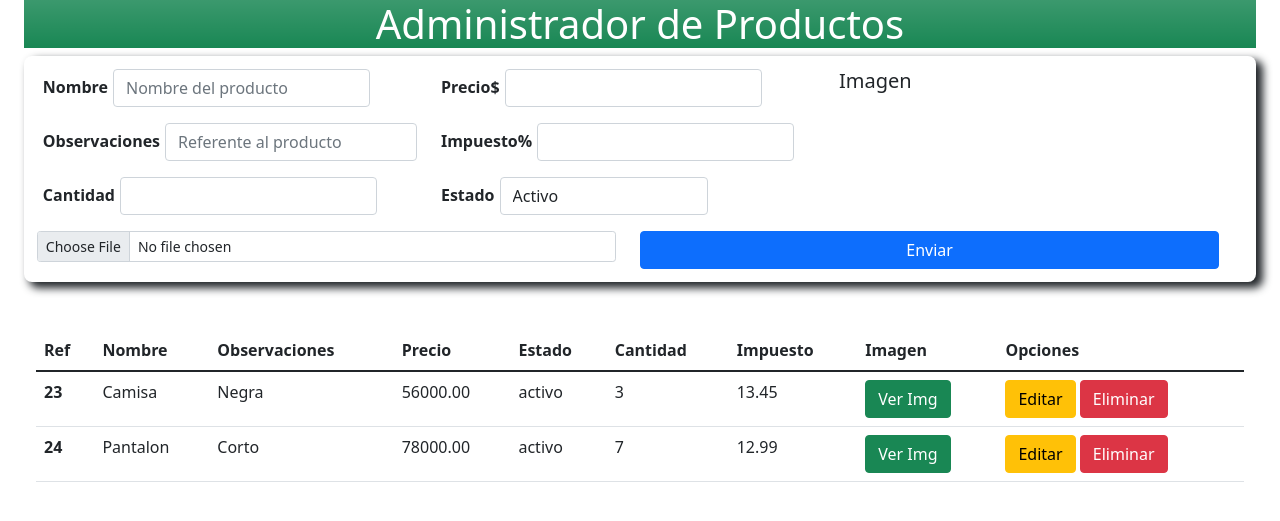
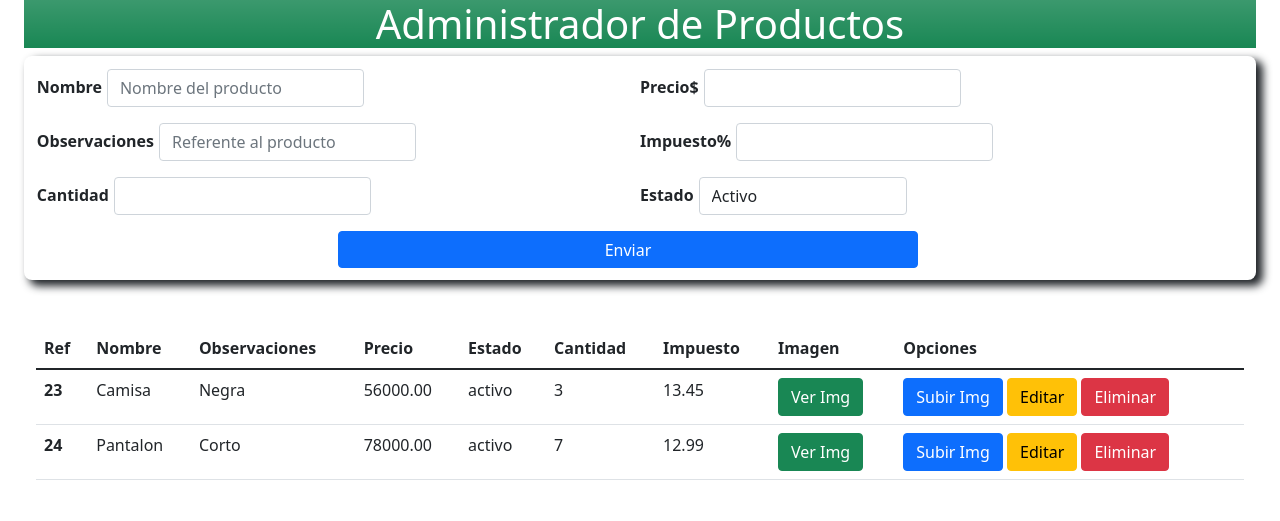
Before and after one commit to Drakoxw/full_proyect3, a PHP site: page /frontend/index.html in a window 1280 px wide. Shown: the top 521 px of the page. Run offline with PHP 8.4, Linux system fonts and the light colour scheme; data comes from the database, SQL or seed files in the repository; both versions use the stored data as it was after the commit.

Commit message:
OK FEAT - proyecto3 terminado

```diff
--- a/frontend/css/style.css
+++ b/frontend/css/style.css
@@ -1,6 +1,6 @@
 
 .w50{width: 50%!important;}
-.w_mod{width: 33%!important;}
+.w_mod{width: 50%!important;}
 .w100{ width: 100%; }
 .h100{ height: 100%; }
 .h50{ height: 50%; }
@@ -41,8 +41,15 @@ input::-webkit-inner-spin-button {
     margin: 0;
 }
 /* **********↑↑↑ FORMULARIO ↑↑↑*********** */
+.cont_form2{
+    height: 100%;
+    display: flex;
+    flex-direction: column;
+    justify-content: space-evenly;
+}
+/* **********↑↑↑ FORMULARIO ↑↑↑*********** */
 
-.bg_modal{
+.bg_modal, .bg_modal_post{
     width: 100%;
     height: 100%;
     top: 0;
@@ -65,15 +72,15 @@ input::-webkit-inner-spin-button {
 
 /* 645 */
 @media (max-width: 950px) {
-    .last {
+    /* .last {
       display: none;
     }
     .w_mod{
         width: 40%!important;
-    }
+    } */
   }
 @media (max-width: 645px) {
-    .w_mod{
+    /* .w_mod{
         width: 50%!important;
-    }
+    } */
   }
--- a/frontend/index.html
+++ b/frontend/index.html
@@ -13,8 +13,8 @@
         <div class="content mx-4">
             <h1 class="bg-success bg-gradient text-white text-center">Administrador de Productos</h1>
 
-            <div class="edit_cont">
-                <form class="form_post row" id="form_post">
+            <div class="edit_cont  d-flex">
+                <form class="form_post row mr-3" id="form_post">
                     <div class="grid w_mod" style="row-gap: 0;">
 
                         <div class="mb-2 g-col-6">
@@ -64,17 +64,13 @@
                         </div>
                     </div>
 
-                    <div class="w_mod last">
-                        <h5>Imagen</h5>
-                        <img id="img_d" height="120px" width="auto" >
-                    </div>
-                    <div class="w50">
-                        <input class="form-control form-control-sm" id="formFileSm" type="file">
-                    </div>
-                    <div class="w50 d-grid gap-2">
-                        <button type="submit" id="sumit" class="btn btn-primary"></button>
+                    <div class="w50 d-grid gap-2" style="display: none;">
+                        <button type="submit" id="sumit" class="btn btn-primary"
+                        style="height: 2.3rem;"></button>
                     </div>
                   </form>
+
+
             </div>
 
             <div class="container-fluid tab_cont">
@@ -110,6 +106,34 @@
         </div>
     </div>
 
+    <div class="bg_modal_post" id="bg_modal_post">
+        <div class="cont w100 h100">
+            <svg xmlns="http://www.w3.org/2000/svg" width="30" height="30" fill="red" class="bi bi-x-circle-fill bt_close" viewBox="0 0 16 16" onclick="cerrarModal()">
+                <path d="M16 8A8 8 0 1 1 0 8a8 8 0 0 1 16 0zM5.354 4.646a.5.5 0 1 0-.708.708L7.293 8l-2.647 2.646a.5.5 0 0 0 .708.708L8 8.707l2.646 2.647a.5.5 0 0 0 .708-.708L8.707 8l2.647-2.646a.5.5 0 0 0-.708-.708L8 7.293 5.354 4.646z"/>
+            </svg>
+
+            <form id="form_post_img" class="h100">
+                <div class="cont_form2">
+                    <div class="w_mod last w100">
+                        <img id="img_d" style="height: 40vh; width: auto;" >
+                    </div>
+
+                    <div class="foot">
+                        <div class="">
+                            <input class="form-control form-control-sm" id="formFileSm" type="file" accept="image/*">
+                        </div>
+
+                        <div class="d-grid gap-2 mt-2" >
+                            <button type="submit" id="subm_img" class="btn btn-primary"
+                            style="height: 2.3rem;">Subir Imagen</button>
+                        </div>
+                    </div>
+
+                </div>
+            </form>
+        </div>
+    </div>
+
     <script src="https://cdn.jsdelivr.net/npm/bootstrap@5.1.3/dist/js/bootstrap.bundle.min.js" integrity="sha384-ka7Sk0Gln4gmtz2MlQnikT1wXgYsOg+OMhuP+IlRH9sENBO0LRn5q+8nbTov4+1p" crossorigin="anonymous"></script>
     <script src="https://unpkg.com/axios/dist/axios.min.js"></script>
     <script type="text/javascript" src="js/main.js"></script>
--- a/frontend/js/main.js
+++ b/frontend/js/main.js
@@ -1,12 +1,13 @@
-axios.defaults.headers.post['Content-Type'] ='application/json;charset=utf-8';
-axios.defaults.headers.post['Access-Control-Allow-Origin'] = '*';
+const URL_api = 'http://localhost';
+let Base;
 
-const URL_api = 'http://localhost';
 const htmlTabla = document.getElementById('tabla_cont');
 const HtmlInput = document.getElementById('formFileSm');
 const HtmlImg = document.getElementById('img_d');
 const HtmlForm = document.getElementById('form_post');
+const HtmlFormImg = document.getElementById('form_post_img');
 const HtmlModal = document.getElementById('bg_modal');
+const HtmlModalPost = document.getElementById('bg_modal_post');
 const HtmlImgBase = document.getElementById('img_base');
 const btnSub = document.getElementById('sumit');
 
@@ -14,19 +15,24 @@ let id_img = '';
 let id_doc = '';
 btnSub.textContent = 'Enviar';
 
+/**
+ * Trae la imagen del back
+ */
 function getImg(id){
   let base;
   axios.get(`${URL_api}/archivo/${id}` )
   .then(res => {
-    console.log(res);
     base = res.data.base
     HtmlModal.style.display = 'block';
     HtmlImgBase.src = base;
   });
 }
-
+/**
+ * cierra la modal donde se muestra la imagen
+ */
 function cerrarModal(){
   HtmlModal.style.display = 'none';
+  HtmlModalPost.style.display = 'none';
 }
 
 function setEdit(id){
@@ -34,7 +40,6 @@ function setEdit(id){
   axios.get(`${URL_api}/productos/${id}` )
   .then(res => {
     let dat = res.data[id];
-    console.log(dat);
     id_doc = dat.referencia;
     document.getElementById('nombre_prod').value = dat.nombre_producto;
     document.getElementById('desc_prod').value = dat.observaciones;
@@ -55,7 +60,6 @@ const base64 = async function (file) {
 					blob: file,
 					base: reader.result,
 				});
-
 			};
 			reader.onerror = (err) => {
 				resolve({
@@ -73,14 +77,31 @@ const base64 = async function (file) {
 
 const postImg= async function(img) {
 	let data = {
+		referencia: id_doc,
 		base: img.base,
 		tipo: img.blob.type,
 		name: img.blob.name,
 		ext: String(img.blob.name).split('.')[1],
 	}
-  axios.post(`${URL_api}/archivo`,data )
-  .then(res => console.log(res));
+	axios.post(`${URL_api}/archivo`, data)
+	.then(dat => {
+		id_img = dat.data.id;
+	}).catch((err) => {
+		console.log(`err`, err);
+	});
+}
 
+function postearBase(id){
+	id_doc = id;
+	HtmlModalPost.style.display = 'block';
+}
+
+function eliminar(id) {
+	let ok = confirm('Desea Eliminar este Registro');
+	if (ok) {
+		axios.delete(`${URL_api}/productos/${id}`)
+		.then(() => getAllDatos() );
+	}
 }
 
 const enviarDatos = function () {
@@ -98,32 +119,27 @@ const enviarDatos = function () {
     cantidad,
     impuesto,
     estado,
-    imagen : HtmlInput.files[0] ? HtmlInput.files[0].name: '' ,
-    ruta_imagen: id_img
+    imagen :'' ,
+    ruta_imagen: ''
   }
   if (boton == 'Enviar') {
-    if (HtmlInput.files[0]) {
       if (nombre_producto,observaciones,precio,
           cantidad,impuesto,estado) {
         axios.post(`${URL_api}/productos`,data )
         .then(res => {
           console.log(res);
           HtmlForm.reset();
-          HtmlInput.value = null;
           HtmlImg.src = '';
           getAllDatos();
         }).catch(err => console.log('err', err));
       }
-    } else {
-      alert('Falta la imagen');
-    }
+
   } else if (boton == 'Editar Archivos') {
     if (!HtmlInput.files[0]) {
       delete data.imagen;
     }
     axios.patch(`${URL_api}/productos/${id_doc}`,data )
     .then(res => {
-      console.log(res);
       HtmlForm.reset();
       HtmlInput.value = null;
       HtmlImg.src = '';
@@ -133,8 +149,6 @@ const enviarDatos = function () {
   }
 
 }
-
-
 
 const getAllDatos = () => {
 	let dataFetch = [];
@@ -147,8 +161,7 @@ const getAllDatos = () => {
 				dataFetch.push(el);
 			}
 		}
-		console.log('data', dataFetch);
-		printData(dataFetch)
+		printData(dataFetch);
   })
 	.catch(err => console.log('err',err));
 }
@@ -170,22 +183,37 @@ const printData = (data) => {
           data-id="${el.ruta_imagen}" onclick="getImg(${el.ruta_imagen})" >
 					Ver Img
 				</button>
+
 			</td>
 			<td>
+
+				<button type="button" class="btn btn-primary btn_click"  onclick="postearBase(${el.referencia})" >
+					Subir Img
+				</button>
 				<button type="button" class="btn btn-warning" onclick="setEdit(${el.referencia})" >
 					Editar
 				</button>
-				<button type="button" class="btn btn-danger ml-2">
+				<button type="button" class="btn btn-danger ml-2" onclick="eliminar(${el.referencia})">
 					Eliminar
 				</button>
+
 			</td>
 		</tr>
 		`
 	});
 	htmlTabla.innerHTML = tablaContent;
 }
+
+
+
 ////////////////// EVENTOS //////////////////
 
+
+HtmlFormImg.addEventListener('submit', (ev) => {
+	ev.preventDefault();
+	postImg(Base);
+
+});
 
 HtmlForm.addEventListener('submit', (ev) => {
 	ev.preventDefault();
@@ -195,9 +223,8 @@ HtmlForm.addEventListener('submit', (ev) => {
 HtmlInput.addEventListener('change', () => {
 	const file = HtmlInput.files[0];
 	base64(file).then(res => {
+		Base = res;
 		HtmlImg.src = res.base;
-		postImg(res);
-    console.log(res.base);
 	});
 })
 
```
Also changed, not shown: database/aveo_dev.sql (+8 -12 lines), modulos/archivos.php (+7 -3 lines), archivos/216e05232fb763f9.png (deleted), archivos/37aa7b8259722ce7.jpg (deleted), archivos/4b61ed27814421ec.PNG (deleted), archivos/503d056b0239be24.png (deleted), archivos/9b06a06f44cc8d48.jpg (deleted), archivos/d4a41e372078fb44.jpg (added), archivos/de2aa2abf0b55888.webp (added), 1 other file.
